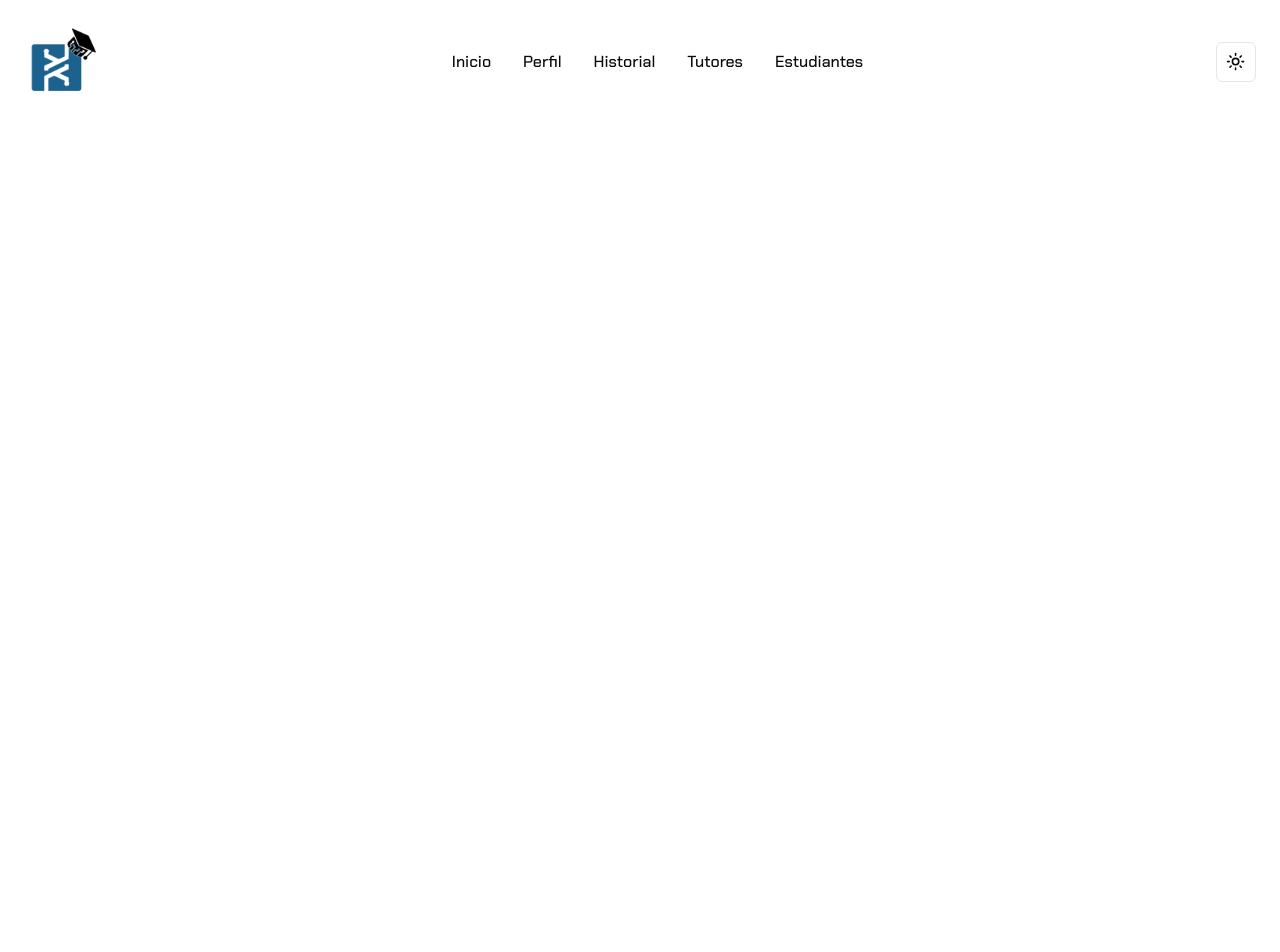
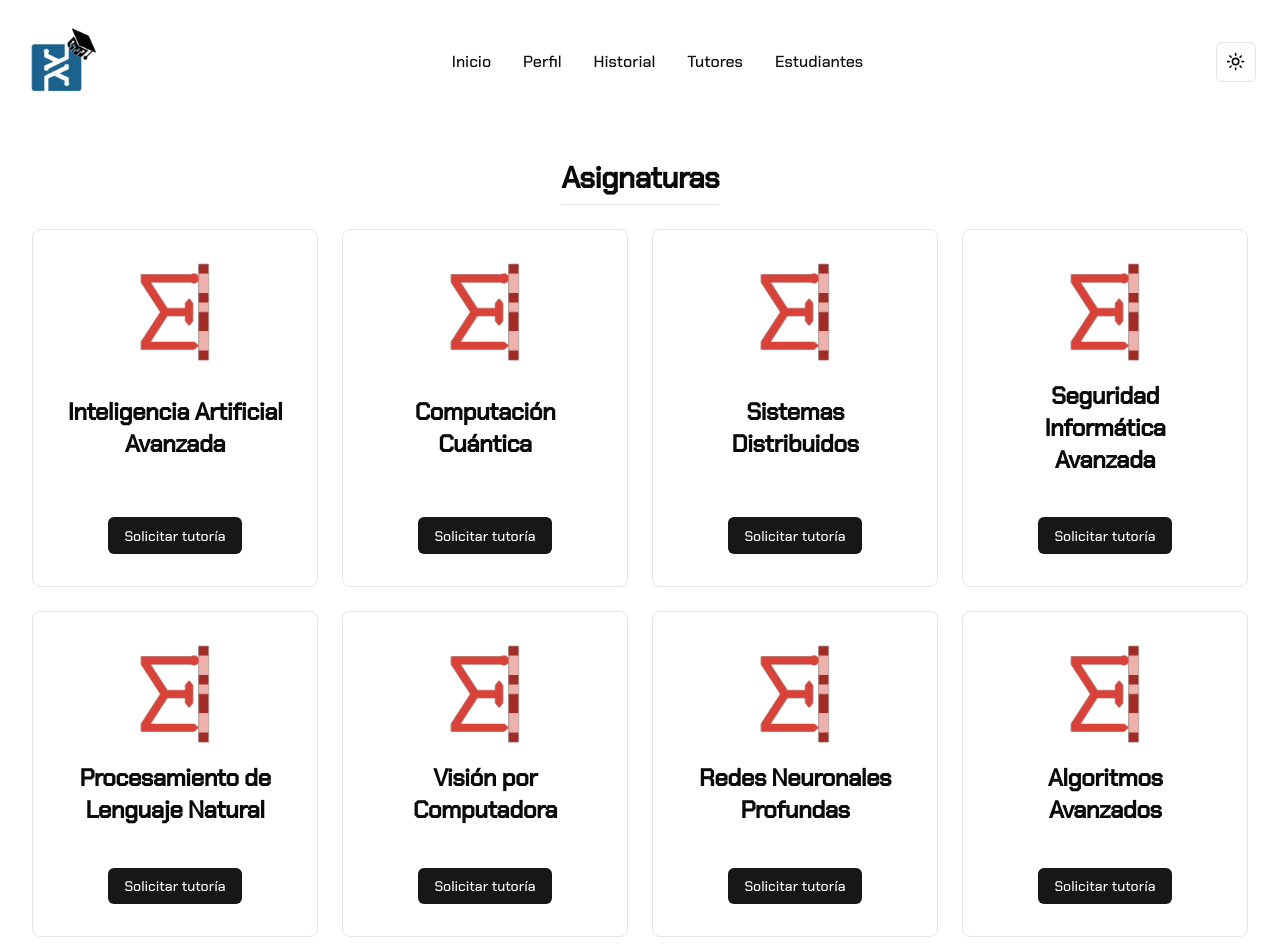
Before and after one commit to carlosandresat/tuto-u, a Next.js app: page /inicio in a window 1280 px wide. Shown: the top 952 px of the page. Before the commit the page ends 800 px from the top, so only its background shows below. Built offline with nearby package versions, Linux system fonts and the light colour scheme.

Commit message:
Add Asignaturas section

```diff
--- a/src/app/inicio/page.tsx
+++ b/src/app/inicio/page.tsx
@@ -1,15 +1,49 @@
-import Image from "next/image"
-import { ModeToggle } from "@/components/mode-toggle"
+import Image from "next/image";
+import { ModeToggle } from "@/components/mode-toggle";
+import { Button } from "@/components/ui/button";
 
 export default function Inicio() {
-    return(
-        <main className="flex min-h-screen flex-col items-center justify-between p-24">
+  const asignaturas = [
+    "Inteligencia Artificial Avanzada",
+    "Computación Cuántica",
+    "Sistemas Distribuidos",
+    "Seguridad Informática Avanzada",
+    "Procesamiento de Lenguaje Natural",
+    "Visión por Computadora",
+    "Redes Neuronales Profundas",
+    "Algoritmos Avanzados",
+    "Robótica Autónoma",
+    "Computación Gráfica Avanzada",
+    "Bioinformática",
+    "Computación Paralela y Concurrente",
+    "Teoría de Juegos y Computación",
+    "Criptografía Moderna",
+    "Arquitecturas de Computadoras Avanzadas",
+    "Diseño de Compiladores Avanzado",
+    "Métodos Formales en la Ingeniería de Software",
+    "Big Data y Procesamiento de Datos a Escala",
+    "Internet de las Cosas (IoT) Avanzado",
+    "Computación en la Nube Escalable y Eficiente",
+  ];
+
+  return (
+    <main className="flex min-h-screen flex-col items-center justify-between p-8">
       <header className="flex items-center justify-between p-6 fixed top-0 left-0 right-0 bg-background z-10">
         <a href="#home" className="logo">
-
-              <Image src="/images/logo-white.png" alt="" width={75} height={75} className="dark:hidden"/>
-              <Image src="/images/logo.png" alt="" width={75} height={75} className="hidden dark:block"/>
-
+          <Image
+            src="/images/logo-white.png"
+            alt=""
+            width={75}
+            height={75}
+            className="dark:hidden"
+          />
+          <Image
+            src="/images/logo.png"
+            alt=""
+            width={75}
+            height={75}
+            className="hidden dark:block"
+          />
         </a>
 
         <nav className="navbar">
@@ -25,7 +59,6 @@ export default function Inicio() {
           >
             Perfil
           </a>
-
 
           <a
             href="#tutor-view"
@@ -49,9 +82,32 @@ export default function Inicio() {
           </a>
         </nav>
         <ModeToggle></ModeToggle>
+      </header>
+      <h2 className="scroll-m-20 border-b pb-2 text-3xl font-semibold tracking-tight first:mt-0 mt-32">
+        Asignaturas
+      </h2>
 
-        </header>
-
+      <div className="grid grid-cols-1 md:grid-cols-2 lg:grid-cols-3 xl:grid-cols-4 2xl:grid-cols-5 gap-6 max-w-screen-2xl mt-6">
+        {asignaturas.map((asignatura) => (
+          <div
+            className="p-8 text-center border flex flex-col items-center rounded-lg justify-between"
+            key={asignatura}
+          >
+            <div className="flex flex-col items-center pb-6 h-full">
+              <Image
+                src="/images/mate.png"
+                alt="Asignatura1"
+                width={100}
+                height={100}
+              />
+              <h3 className="my-4 scroll-m-20 text-2xl font-semibold tracking-tight h-full flex items-center">
+                {asignatura}
+              </h3>
+            </div>
+            <Button>Solicitar tutoría </Button>
+          </div>
+        ))}
+      </div>
     </main>
-    )
+  );
 }
```
Also changed, not shown: public/images/mate.png (added). Lines whose indentation alone changed are shown as unchanged.
